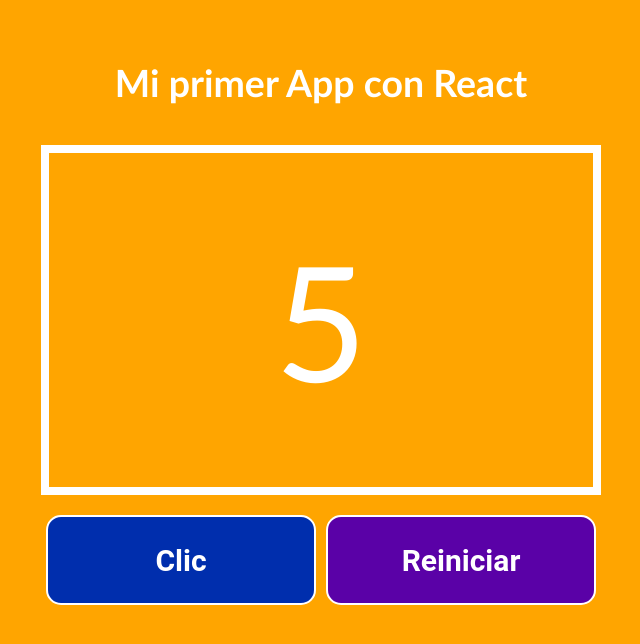
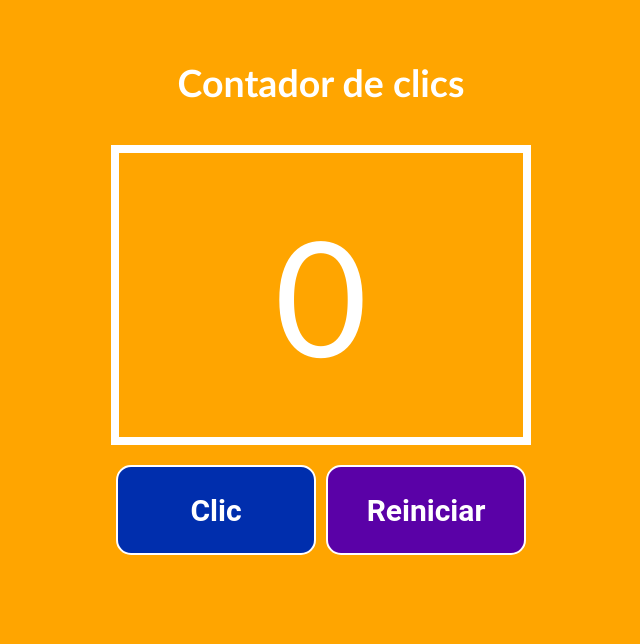
Before and after one commit to veru85/proyecto2-contador-clics, a React (Create React App) app: page / in a window 1280 px wide. Shown: the top 644 px of the page, without its empty margins (319-959 px from the left). Built offline with nearby package versions, Linux system fonts and the light colour scheme.

Commit message:
actualizando contador y botones

```diff
--- a/src/App.js
+++ b/src/App.js
@@ -1,24 +1,26 @@
 import './App.css';
 import Boton from './componentes/Boton';
-import Contador from './componentes/Contador'
+import Contador from './componentes/Contador';
+import { useState } from 'react';
 
 function App() {
+  const [numClics, setNumClics] = useState(0)
 
   const manejarClic =()=> {
-    console.log("clic")
+    setNumClics(numClics + 1)
   }
 
   const reiniciarContador =()=>{
-    console.log("reiniciar");
+    setNumClics(0);
   }
 
   return (
     <div className='App'>
       <div className='title'>
-        <h2>Mi primer App con React</h2>
+        <h2>Contador de clics</h2>
         </div>
       <div className='contenedor-contador'>
-        <Contador numClics='5'/>
+        <Contador numClics={numClics}/>
         <Boton
         texto='Clic'
         esBotonClic={true}
--- a/src/hoja-estilos/Boton.css
+++ b/src/hoja-estilos/Boton.css
@@ -1,5 +1,5 @@
 button{
-  width: 270px;
+  width: 200px;
   height: 90px;
   font-family: Roboto, sans-serif ;
   font-size: 30px ;
--- a/src/hoja-estilos/Contador.css
+++ b/src/hoja-estilos/Contador.css
@@ -1,6 +1,6 @@
 .contador{
-  min-width: 350px;
-  height: 350px;
+  min-width: 200px;
+  height: 300px;
   font-size: 160px;
   padding: 25px;
   color: white;
```
